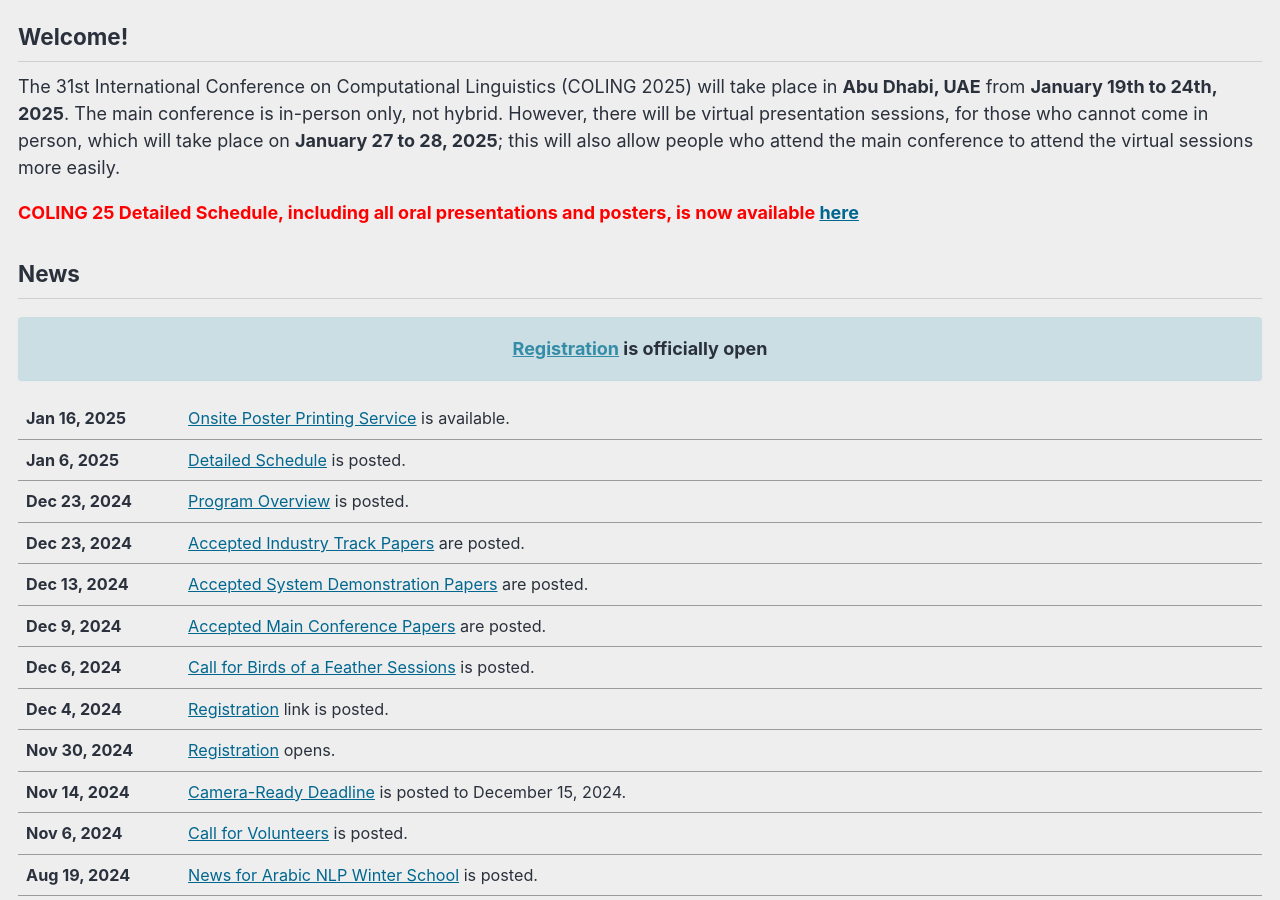
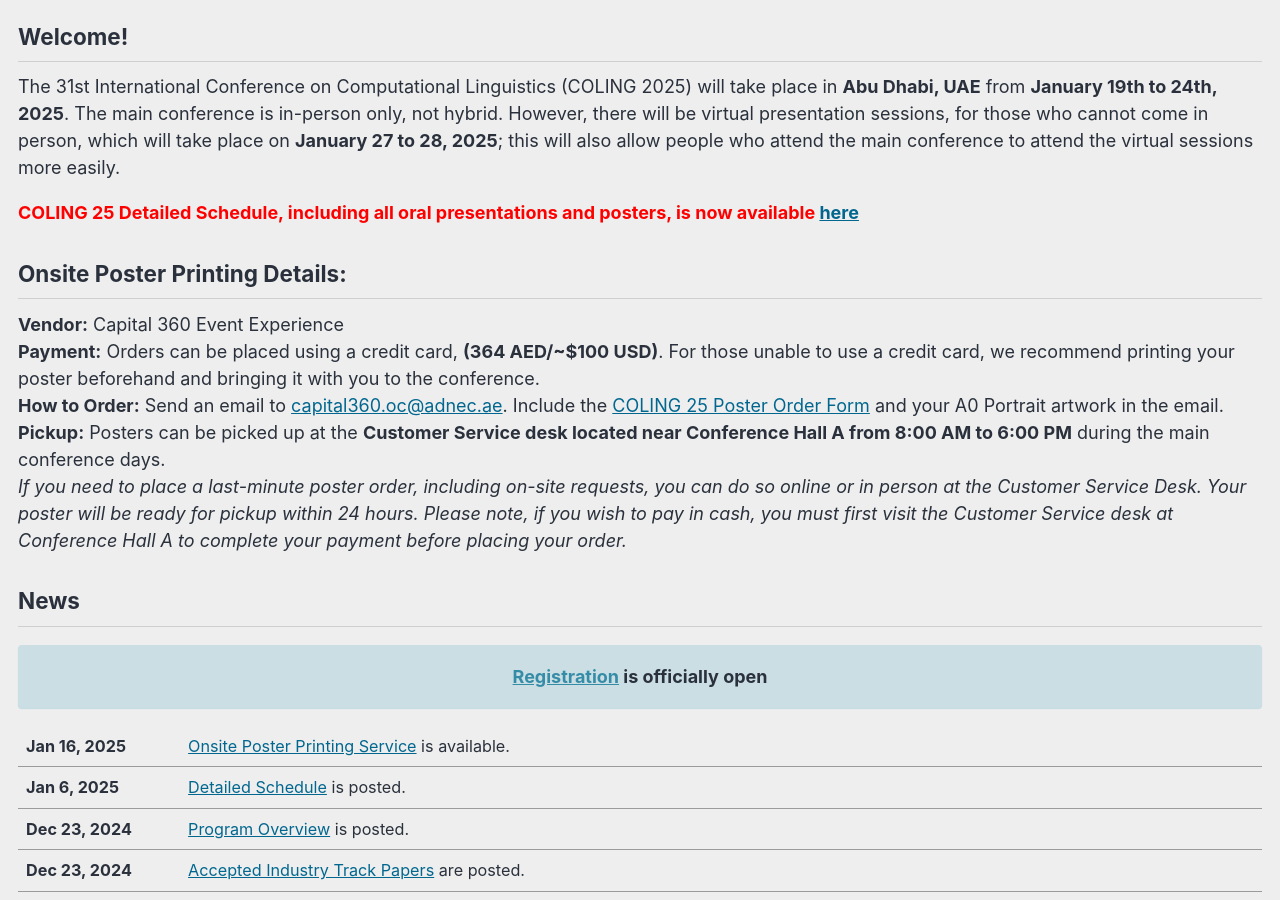
Before and after one commit to hasaniqbal777/coling-2025, a Jekyll site: the page built from _pages/home.md, in a window 1280 px wide and 900 px high, scrolled down 429 px. Built offline with Jekyll 4.4.1, drawn with Linux system fonts in a browser that asks for light colours; cached includes are drawn as plain includes.

Commit message:
Poster printing information

```diff
--- a/_pages/home.md
+++ b/_pages/home.md
@@ -17,6 +17,14 @@ The 31st International Conference on Computational Linguistics (COLING 2025) wil
 .red-text { color: red; font-weight: bold; font-size: 1em; }
 </style>
 <span class="red-text">COLING 25 Detailed Schedule, including all oral presentations and posters, is now available [here](https://docs.google.com/spreadsheets/d/1EzQl5drWfg3ohyaAz2327S4D4IPHNvEG2ZrtaIOFikk/edit?usp=sharing)
+
+## Onsite Poster Printing Details:
+
+**Vendor:** Capital 360 Event Experience
+**Payment:** Orders can be placed using a credit card, **(364 AED/~$100 USD)**. For those unable to use a credit card, we recommend printing your poster beforehand and bringing it with you to the conference.
+**How to Order:** Send an email to [capital360.oc@adnec.ae](mailto:capital360.oc@adnec.ae). Include the [COLING 25 Poster Order Form](https://drive.google.com/file/d/1n5U_VXoACAyaKv2FBpnXIa6ECOGB6fnn/view?usp=sharing) and your A0 Portrait artwork in the email.
+**Pickup:** Posters can be picked up at the **Customer Service desk located near Conference Hall A from 8:00 AM to 6:00 PM** during the main conference days.
+*If you need to place a last-minute poster order, including on-site requests, you can do so online or in person at the Customer Service Desk. Your poster will be ready for pickup within 24 hours. Please note, if you wish to pay in cash, you must first visit the Customer Service desk at Conference Hall A to complete your payment before placing your order.*
 
 ## News
 
```
Also changed, not shown: _pages/participants-info.md (+5 -1 lines), _pages/program/social_tour3.md (+7 -0 lines).
